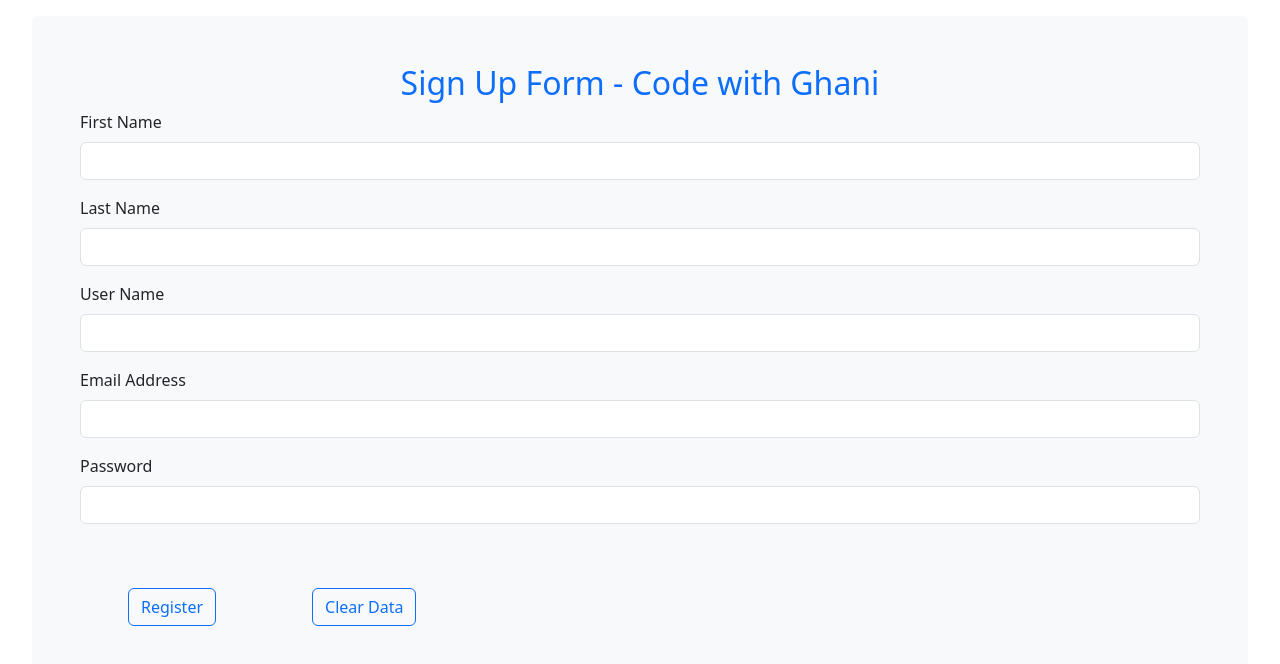
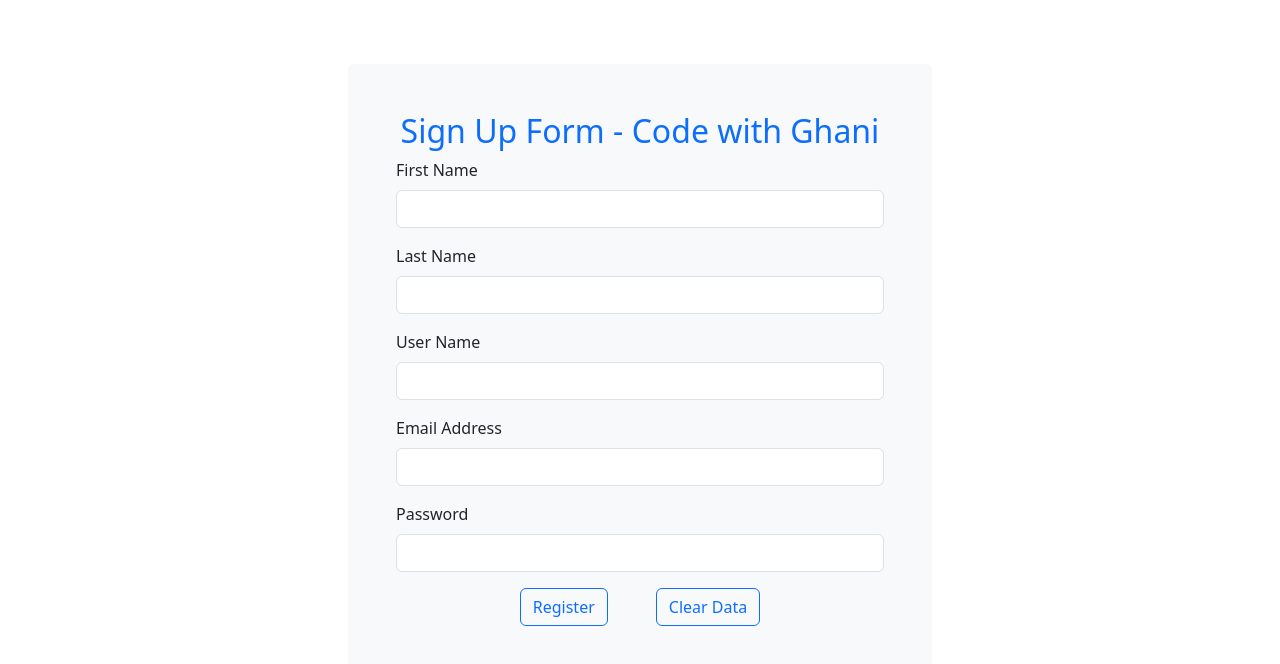
Before and after one commit to codewithghani/react-fundamentals, a React (Vite) app: page / in a window 1280 px wide. Shown: the top 664 px of the page. Built offline with nearby package versions, Linux system fonts and the light colour scheme.

Commit message:
minor bootstrap changes

```diff
--- a/src/components/ExpenseTracker/components/LogInForm.tsx
+++ b/src/components/ExpenseTracker/components/LogInForm.tsx
@@ -30,8 +30,9 @@ const LogInForm = () => {
     formState: { errors },
   } = useForm<LogInFormData>({ resolver: zodResolver(schema) });
   return (
+    <div className="container w-50 pt-5">
       <form
-      className="p-5 border-1 rounded border-dark bg-body-tertiary"
+        className="p-5 border-1 rounded border-dark bg-body-tertiary "
         onSubmit={handleSubmit((data) => {
           console.log(data);
           reset();
@@ -95,7 +96,9 @@ const LogInForm = () => {
             type="text"
             className="form-control"
           />
-        {errors.email && <p className="text-danger">{errors.email.message}</p>}
+          {errors.email && (
+            <p className="text-danger">{errors.email.message}</p>
+          )}
         </div>
         <div className="mb-3">
           <label htmlFor="password" className="form-label">
@@ -111,20 +114,20 @@ const LogInForm = () => {
             <p className="text-danger">{errors.password.message}</p>
           )}
         </div>
-      <button
-        type="submit"
-        className="btn btn-outline-primary align-middle m-lg-5"
-      >
+        <div className="container d-flex justify-content-center">
+          <button type="submit" className="btn btn-outline-primary ">
             Register
           </button>
           <button
             type="button"
-        className="btn btn-outline-primary align-middle m-lg-5"
+            className="btn btn-outline-primary ms-5"
             onClick={() => reset()}
           >
             Clear Data
           </button>
+        </div>
       </form>
+    </div>
   );
 };
 
```
Lines whose indentation alone changed are shown as unchanged.
